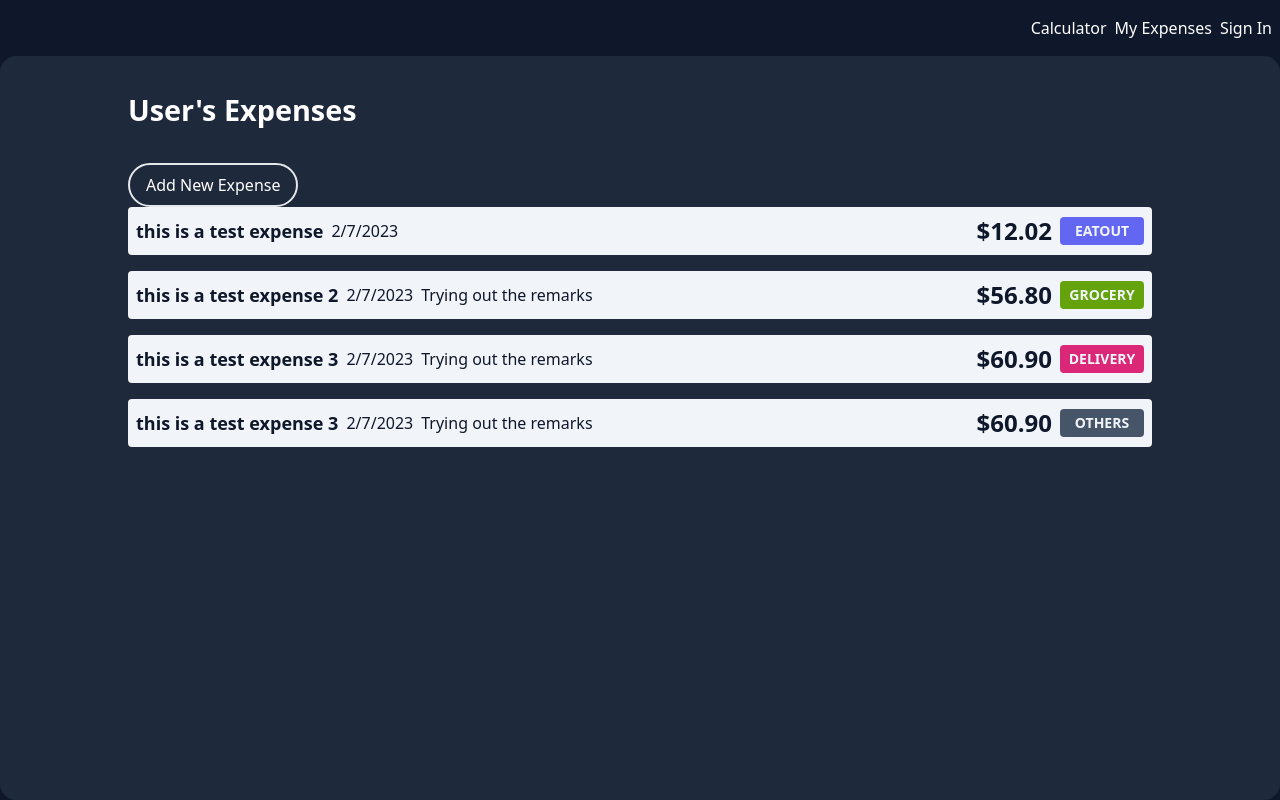
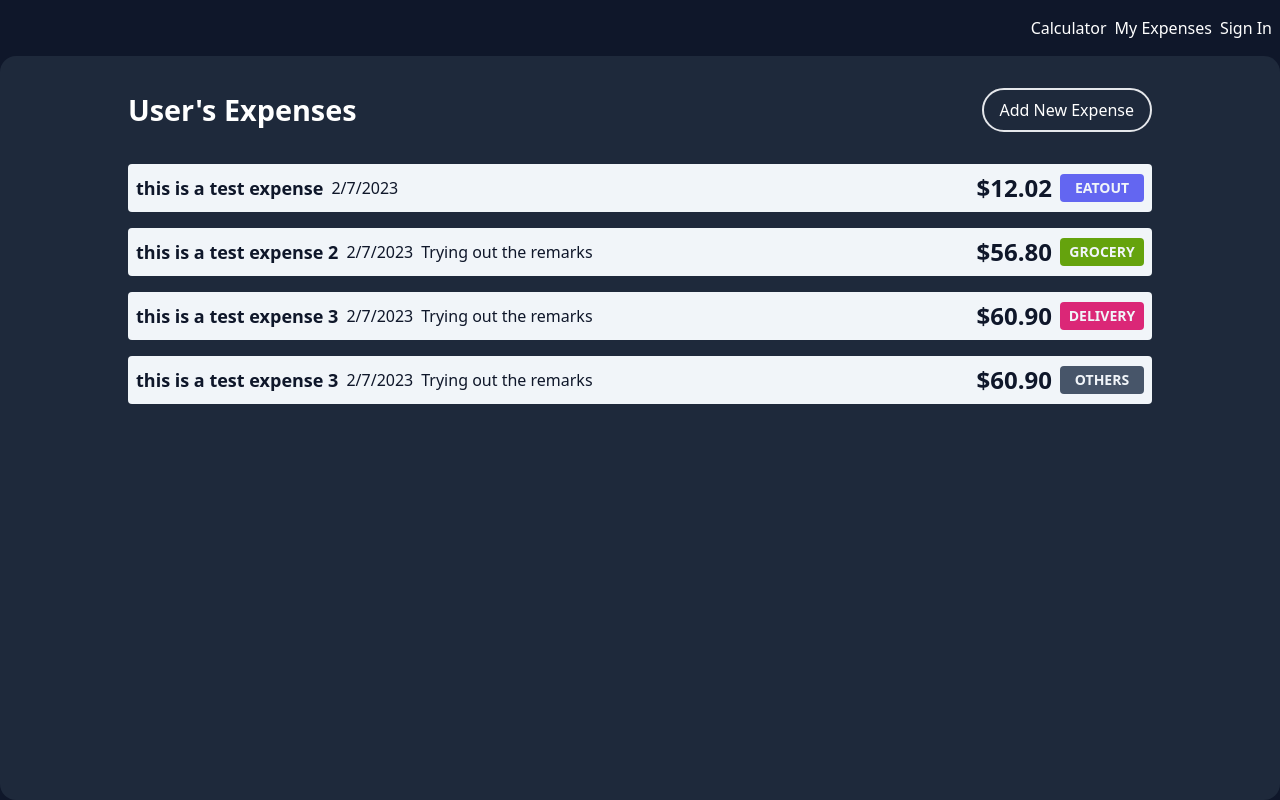
Before and after one commit to charmainelhm/chowbread-frontend, a React (Create React App) app: page /expenses in a window 1280 px wide. Built offline with nearby package versions, Linux system fonts and the light colour scheme; the HTML template or start-up script is replaced by a standard one.

Commit message:
Rearrange position of add expense button

```diff
--- a/src/components/Modal.js
+++ b/src/components/Modal.js
@@ -54,8 +54,10 @@ const Modal = ({ toggleModal }) => {
             value={expenseValues.type}
             onChange={onTypeChange}
           >
-            {expenseType.map((type) => (
-              <option value={type}>{toTitleCase(type)}</option>
+            {expenseType.map((type, ind) => (
+              <option key={ind} value={type}>
+                {toTitleCase(type)}
+              </option>
             ))}
           </select>
 
--- a/src/index.css
+++ b/src/index.css
@@ -58,7 +58,7 @@
   }
 
   .modal-content {
-    @apply bg-white text-slate-900 absolute top-16 left-1/2 w-4/5 max-w-screen-md p-6 rounded;
+    @apply bg-white text-slate-900 absolute top-20 left-1/2 w-4/5 max-w-screen-md p-6 rounded;
     transform: translateX(-50%);
   }
 
--- a/src/pages/ExpenseList.js
+++ b/src/pages/ExpenseList.js
@@ -10,7 +10,6 @@ const ExpenseList = () => {
 
   const toggleModal = () => {
     setModal(!modal);
-    console.log(modal);
   };
 
   const expenseArr = expenseList.map((expense, ind) => {
@@ -18,12 +17,12 @@ const ExpenseList = () => {
   });
   return (
     <div className="mx-auto w-4/5 max-w-screen-lg">
-      <h1 className="my-8">
-        {currentUser ? `${currentUser.firstName}` : "User"}'s Expenses
-      </h1>
-      <button className="btn btn-outline" onClick={toggleModal}>
-        Add New Expense
-      </button>
+      <div className="flex items-center justify-between my-8">
+        <h1>{currentUser ? `${currentUser.firstName}` : "User"}'s Expenses</h1>
+        <button className="btn btn-outline" onClick={toggleModal}>
+          Add New Expense
+        </button>
+      </div>
       <div>{expenseArr}</div>
       {modal && <Modal toggleModal={toggleModal} />}
     </div>
```
